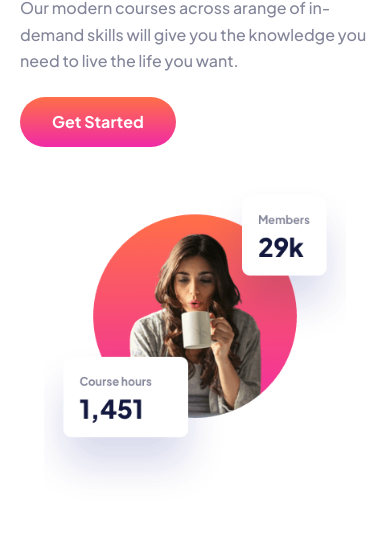
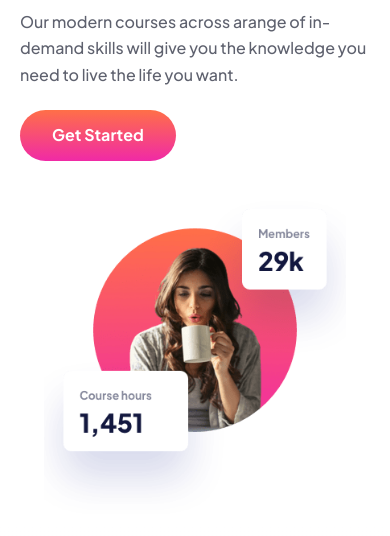
Before and after one commit to israelbousquet/serfrontend.github.io, a plain HTML site: page index.html in a window 390 px wide. Shown: the part 267-803 px from the top of the page. Drawn offline with Linux system fonts and the light colour scheme.

Commit message:
bg imagem

```diff
--- a/css/componentes/cores.css
+++ b/css/componentes/cores.css
@@ -1,7 +1,7 @@
 :root {
   --cor-0: #ffffff;
   --cor-1: #13183f;
-  --cor-2: #83869a;
+  --cor-2: #5e616e;
   --cor-p2: #666ca3;
   --cor-r1: #f74780;
   --cor-r2: #fd96b6;
--- a/css/global/header.css
+++ b/css/global/header.css
@@ -9,7 +9,9 @@
   justify-content: space-between;
   padding-top: 18px;
   padding-bottom: 18px;
-  margin: 0 auto;
+  position: absolute;
+  left: 0;
+  right: 0;
 }
 
 @media (max-width: 750px){
--- a/css/introducao/introducao.css
+++ b/css/introducao/introducao.css
@@ -1,19 +1,21 @@
+.introducao-bg{
+  background-image: url(../../img/image-hero-desktop.png);
+  background-repeat: no-repeat;
+  background-position: right -150px top -100px;
+  background-size: contain;
+  display: flex;
+  align-items: center;
+}
+
 .introducao {
   display: grid;
   grid-template-columns: 1fr 1fr;
   align-items: center;
-  padding-top: 50px;
-  padding-bottom: 50px;
+  padding-top: 300px;
+  padding-bottom: 300px;
 }
 
 .introducao-imagem img {
-  height: 100%;
-  width: 100%;
-  object-fit: contain;
-}
-
-.imagem-tablet,
-.imagem-mobile {
   display: none;
 }
 
@@ -26,19 +28,35 @@
   max-width: 35ch;
 }
 
+@media (max-width: 1300px) {
+  .introducao-bg{
+    background-position: right -150px top -50px;
+  }
+  .introducao{
+    padding-top: 200px;
+    padding-bottom: 200px;
+  }
+}
+
+@media (max-width: 1100px){
+  .introducao{
+    padding-top: 150px;
+    padding-bottom: 60px;
+  }
+  .introducao-imagem img{
+    display: block;
+  }
+  .introducao-bg{
+    background: var(--cor-0);
+  }
+}
+
 @media(max-width: 750px) {
   .introducao {
+    padding-top: 150px;
     padding-bottom: 0px;
     grid-template-columns: 1fr;
     gap: 32px;
   }
 
-  .imagem-mobile {
-    display: block;
-  }
-
-  .imagem-desktop,
-  .imagem-tablet {
-    display: none;
-  }
 }
--- a/index.html
+++ b/index.html
@@ -31,9 +31,7 @@
         <a class="botao btn-introducao" href="./">Get Started</a>
       </div>
       <div class="introducao-imagem">
-        <img class="imagem-desktop" src="./img/image-hero-desktop.png" alt="">
-        <img class="imagem-tablet" src="./img/image-hero-tablet.png" alt="">
-        <img class="imagem-mobile" src="./img/image-hero-mobile.png" alt="">
+        <img src="./img/image-hero-mobile.png" alt="">
       </div>
     </div>
   </main>
```
